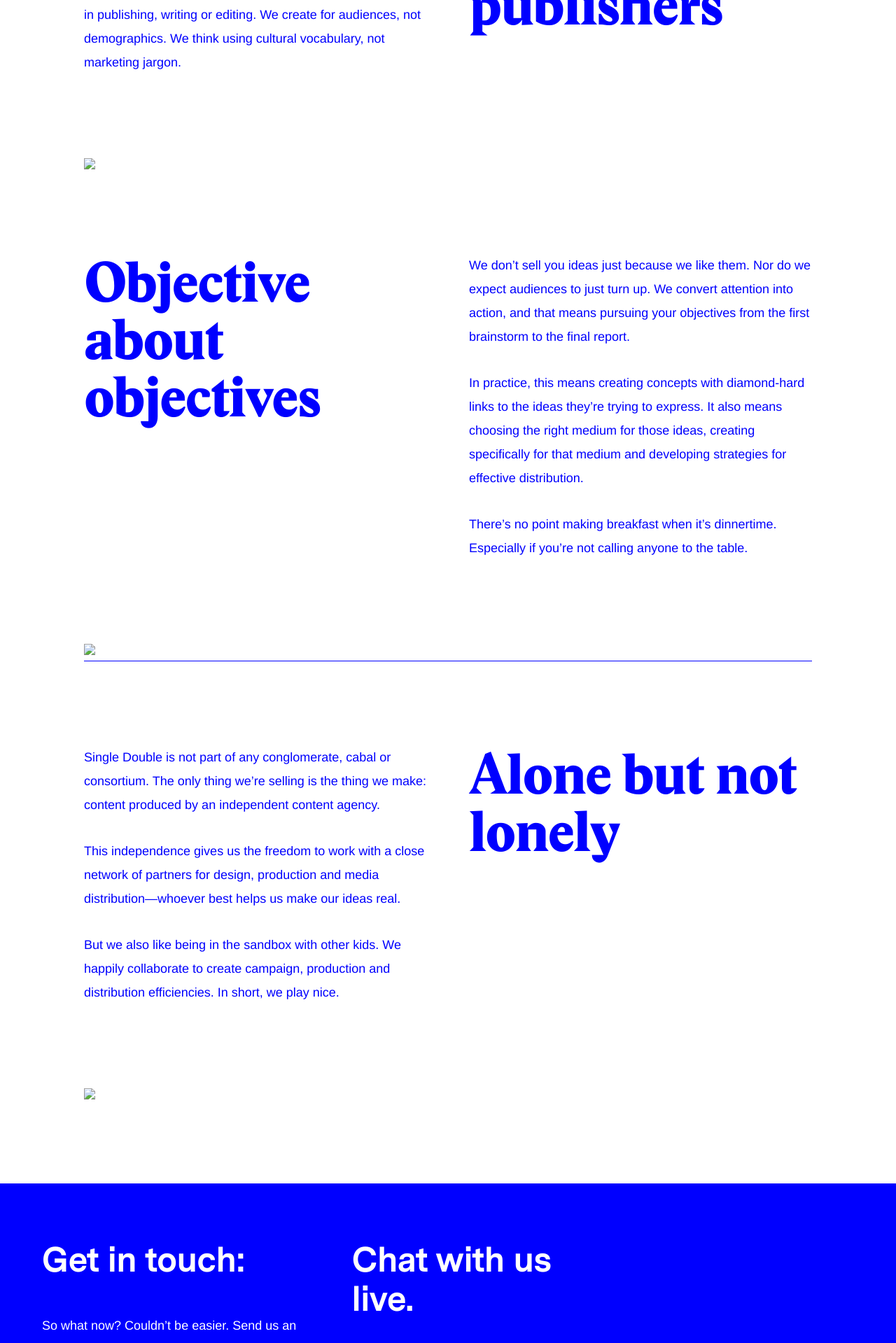
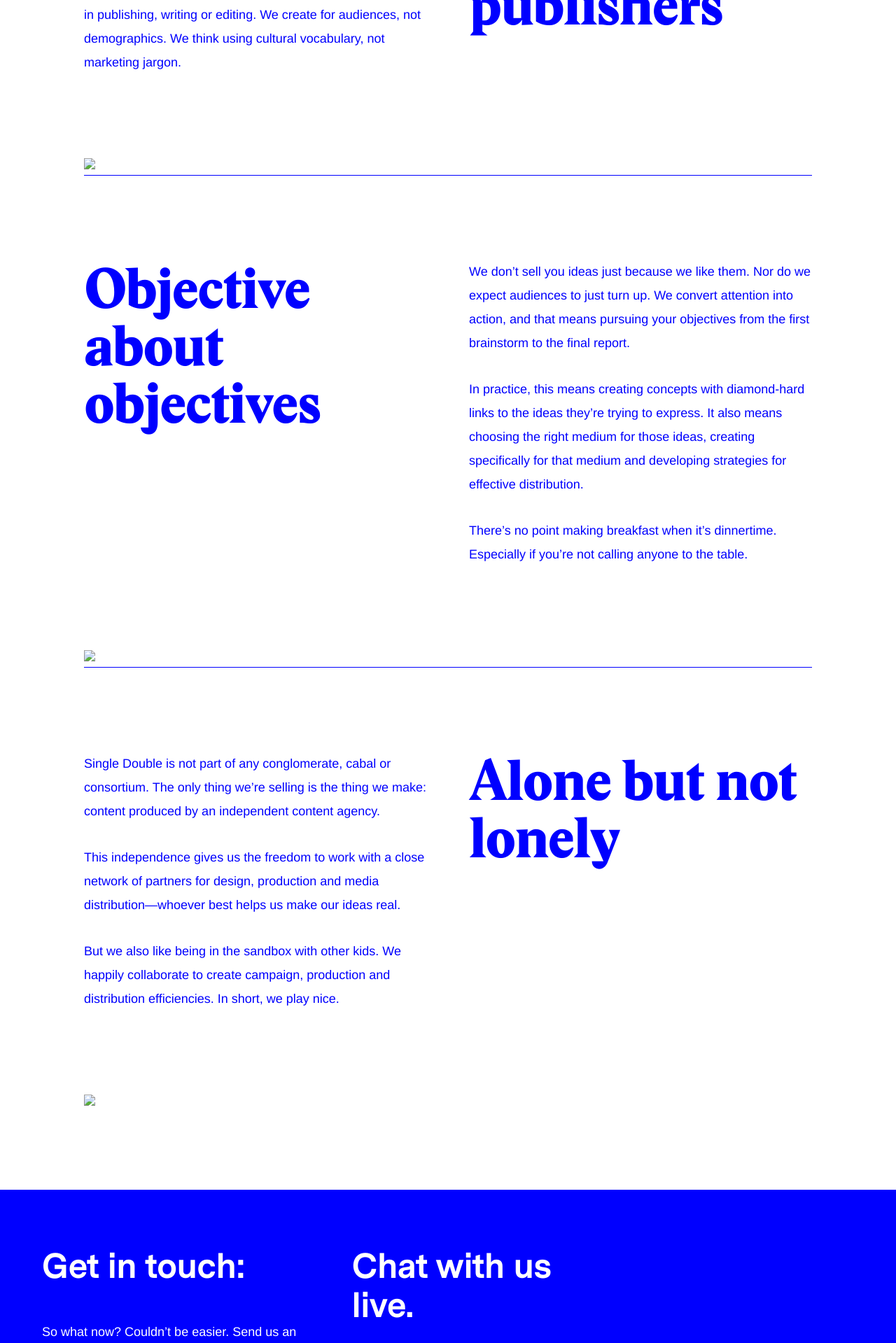
Before and after one commit to less-and-more/singledouble-siteleaf, a Jekyll site: the page built from index.markdown, in a window 1280 px wide. Shown: the part 2192-4111 px from the top of the page at 70% size. Built offline with Jekyll 4.4.1, drawn with Linux system fonts in a browser that asks for light colours; some web fonts are replaced.

Commit message:
Fix hr splits on home

```diff
--- a/_layouts/about.html
+++ b/_layouts/about.html
@@ -23,9 +23,11 @@
 <div id="about"></div>
 {% for section in page.sections %}
 
+  <div class="container centered">
+
   {% if section.section_position == "left" %}
 
-    <div class="container centered">
+
 
       <div class="flex-grid">
         <div class="col-half">
@@ -40,15 +42,7 @@
         <img src="{{ section.section_image }}" alt=" " title=" " {% if section.is_bw == true %}class="grayscale"{% endif %} />
       {% endif %}
 
-      {% if forloop.last == false or section.section_image != '' %}
-        <hr>
-      {% endif %}
-
-    </div>
-
   {% else %}
-
-    <div class="container centered">
 
       <div class="flex-grid right-to-left">
         <div class="col-half">
@@ -63,9 +57,13 @@
         <img src="{{ section.section_image }}" alt=" " title=" " {% if section.is_bw == true %}class="grayscale"{% endif %} />
       {% endif %}
 
-    </div>
+  {% endif %}
 
-  {% endif %}
+  {% unless forloop.last %}
+    <hr>
+  {% endunless %}
+
+  </div>
 
 {% endfor %}
 
```
